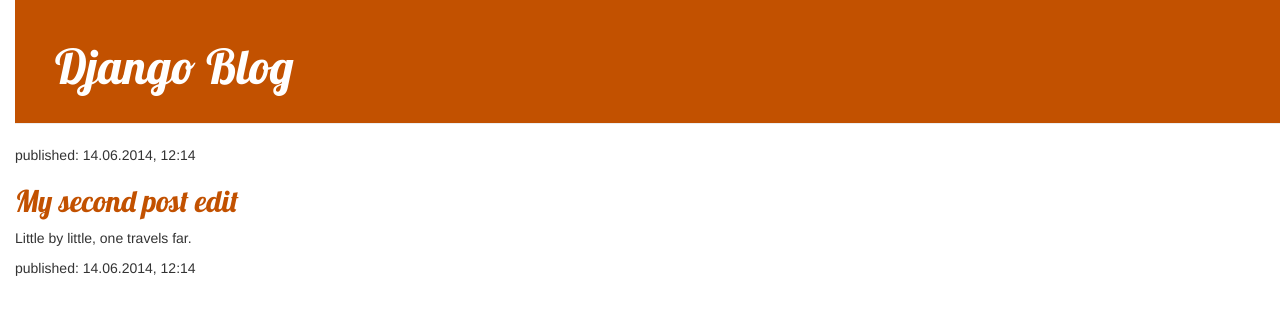
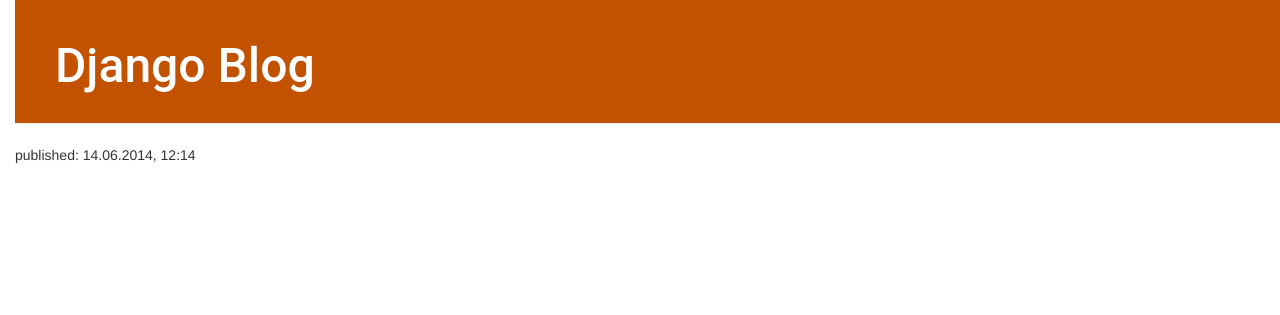
Before and after one commit to TomAuditore98/my-first-blog, a Django app: page / in a window 1280 px wide. Shown: the top 315 px of the page. Run offline with Django 3.2, Linux system fonts and the light colour scheme; data that the repository does not hold is empty; some libraries are stand-ins or nearby versions.

Commit message:
Changed CSS for the site

```diff
--- a/mysite/blog/static/css/blog.css
+++ b/mysite/blog/static/css/blog.css
@@ -4,7 +4,7 @@
 
 h1 a, h2 a {
   color: #C25100;
-  font-family: "Lobster";
+  font-family: "Roboto";
 }
 
 body {
--- a/mysite/blog/templates/blog/post_list.html
+++ b/mysite/blog/templates/blog/post_list.html
@@ -29,10 +29,6 @@
         </div>
       </div>
 
-            <p>published: 14.06.2014, 12:14</p>
-            <h2><a href="">My second post edit</a></h2>
-            <p>Little by little, one travels far.</p>
-        </div>
         <p>published: 14.06.2014, 12:14</p>
     </body>
 </html>
```
